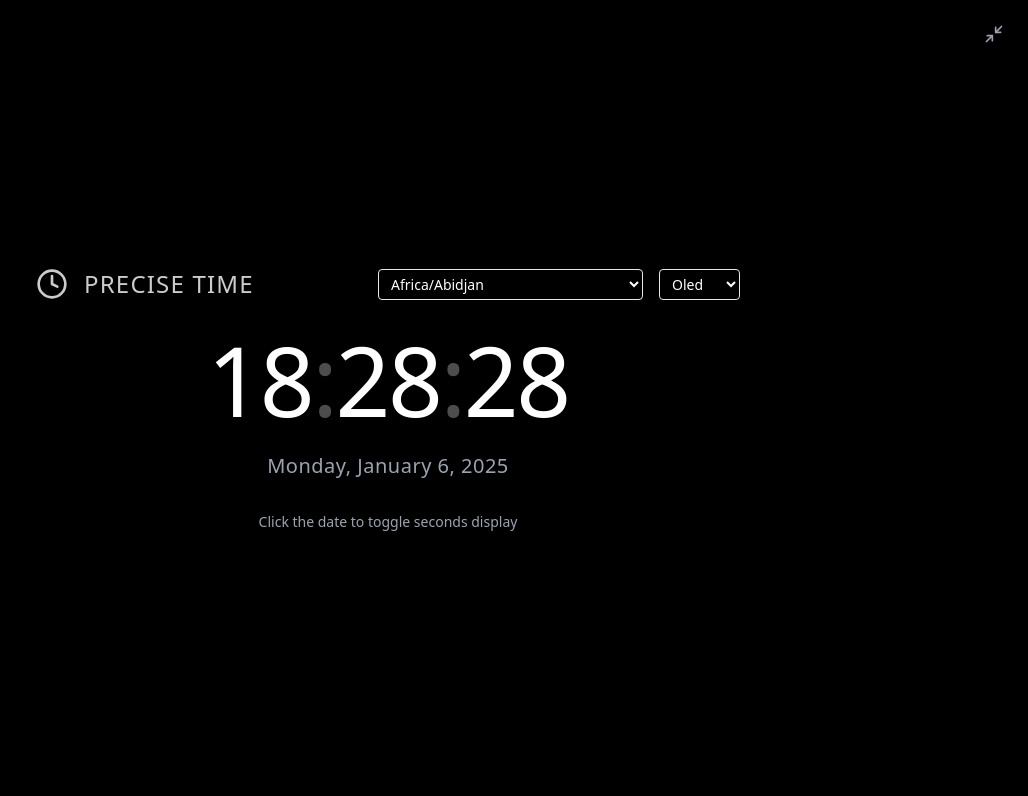
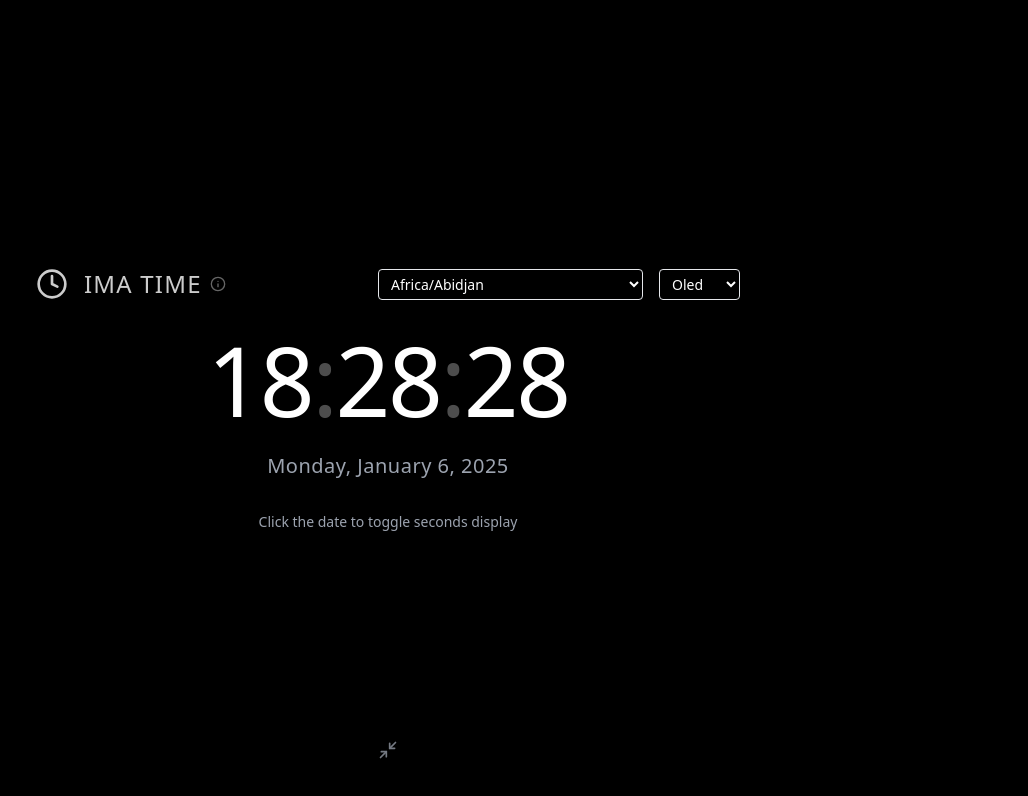
Before and after one commit to techynAR/imaTime, a React (Vite) app: page / in a window 1280 px wide. Shown: the top 796 px of the page, without its empty margins (252-1280 px from the left). Built offline with nearby package versions, Linux system fonts and the light colour scheme.

Commit message:
IMA TIME

```diff
--- a/src/App.tsx
+++ b/src/App.tsx
@@ -1,5 +1,5 @@
 import React, { useState, useEffect } from 'react';
-import { Clock, Palette, Globe, Minimize2, Maximize2 } from 'lucide-react';
+import { Clock, Minimize2, Maximize2, Info } from 'lucide-react';
 import { themes, type ThemeKey } from './themes';
 
 function App() {
@@ -8,6 +8,7 @@ function App() {
   const [theme, setTheme] = useState<ThemeKey>('oled');
   const [timezone, setTimezone] = useState(Intl.DateTimeFormat().resolvedOptions().timeZone);
   const [isMinimal, setIsMinimal] = useState(false);
+  const [showInfo, setShowInfo] = useState(false);
 
   useEffect(() => {
     const timer = setInterval(() => {
@@ -36,7 +37,7 @@ function App() {
     <div className={`min-h-screen ${currentTheme.bg} ${currentTheme.text} flex flex-col items-center justify-center transition-all duration-500 relative`}>
       <button
         onClick={() => setIsMinimal(!isMinimal)}
-        className={`absolute top-4 right-4 p-2 rounded-full ${currentTheme.secondary} hover:opacity-75 transition-opacity`}
+        className={`fixed bottom-8 left-1/2 -translate-x-1/2 p-2 rounded-full ${currentTheme.secondary} hover:opacity-75 transition-all duration-300 ${isMinimal ? 'opacity-30 hover:opacity-100' : 'opacity-75'}`}
         title={isMinimal ? "Show controls" : "Hide controls"}
       >
         {isMinimal ? <Maximize2 size={20} /> : <Minimize2 size={20} />}
@@ -44,9 +45,24 @@ function App() {
 
       <div className="w-full max-w-3xl px-4 py-8 space-y-8">
         <div className={`flex items-center justify-between px-4 transition-opacity duration-300 ${isMinimal ? 'opacity-0 pointer-events-none' : 'opacity-100'}`}>
-          <div className="flex items-center space-x-4 opacity-80">
+          <div
+            className="flex items-center space-x-4 opacity-80 cursor-pointer group relative"
+            onClick={() => setShowInfo(!showInfo)}
+          >
             <Clock className="w-8 h-8" />
-            <h1 className="text-2xl font-light tracking-wider">PRECISE TIME</h1>
+            <div className="flex items-center space-x-2">
+              <h1 className="text-2xl font-light tracking-wider">IMA TIME</h1>
+              <Info size={16} className="opacity-50 group-hover:opacity-100 transition-opacity" />
+            </div>
+
+            {showInfo && (
+              <div className={`absolute top-full left-0 mt-4 p-4 rounded-lg ${currentTheme.bg} border border-opacity-20 shadow-lg z-10 w-72`}>
+                <h3 className="font-medium mb-2">About the name</h3>
+                <p className="text-sm opacity-80 leading-relaxed">
+                  "Ima" (今) means "now" in Japanese, reflecting the present moment. This name was chosen to honor the Japanese concept of "いまここ" (ima-koko) - the here and now - emphasizing mindful awareness of the present moment.
+                </p>
+              </div>
+            )}
           </div>
 
           <div className="flex items-center space-x-4">
```
